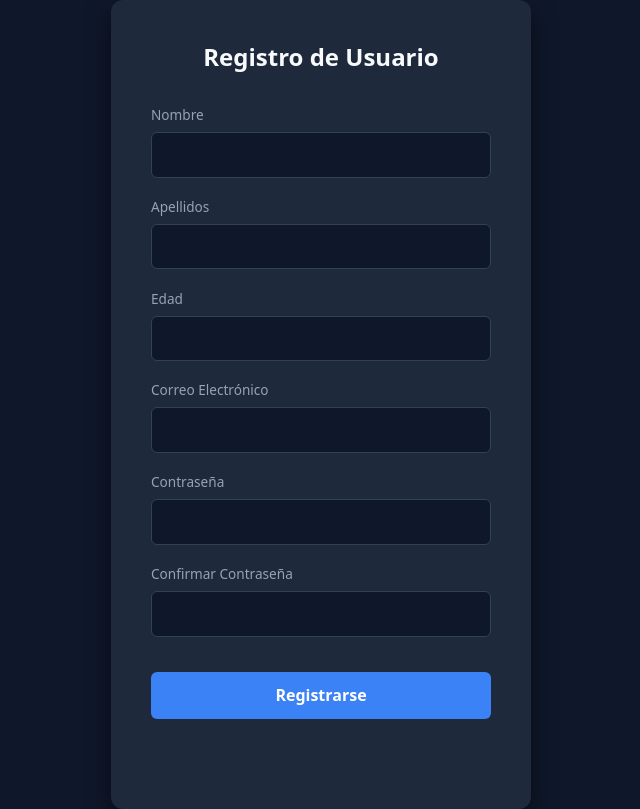
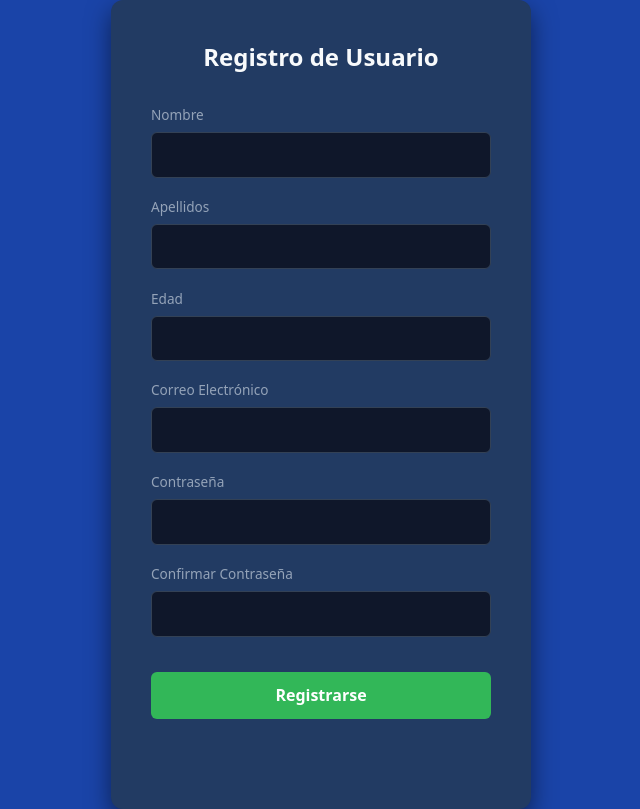
Before and after one commit to Victor-Chan-Morales/Formulario_de_registro, a plain HTML site: page index.html in a window 1280 px wide. Shown: the whole page, without its empty margins (319-959 px from the left). Drawn offline with nearby package versions, Linux system fonts and the light colour scheme.

Commit message:
Update style.css

```diff
--- a/style.css
+++ b/style.css
@@ -1,10 +1,10 @@
 :root {
-    --bg-dark: #0f172a;
-    --card-bg: #1e293b;
+    --bg-dark: #1a44a8;
+    --card-bg: #223b63;
     --text-main: #f8fafc;
     --text-muted: #94a3b8;
-    --primary-color: #3b82f6;
-    --primary-hover: #2563eb;
+    --primary-color: #3bf654a9;
+    --primary-hover: #28eb25;
     --error-color: #ef4444;
     --success-color: #10b981;
 }
```
